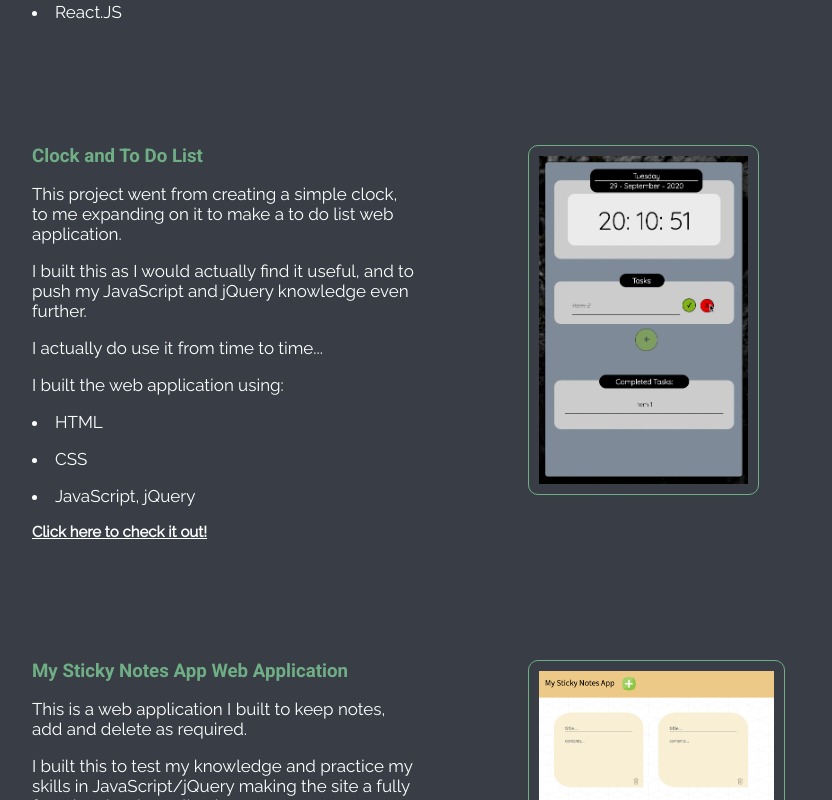
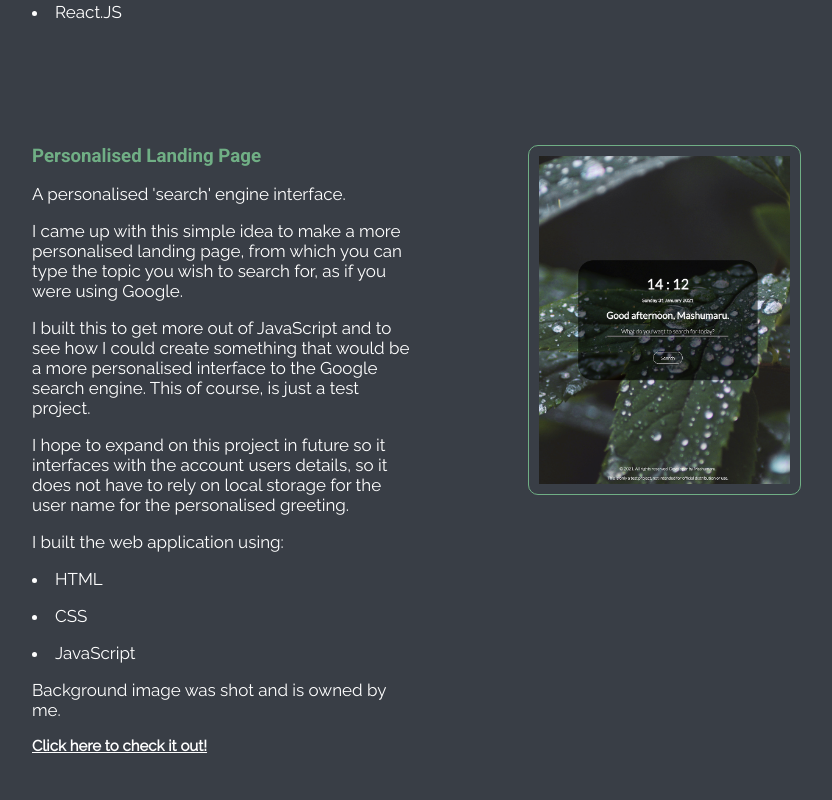
Before and after one commit to MashuMaru/personal-site, a React (Create React App) app: page / in a window 1280 px wide. Shown: the part 2040-2840 px from the top of the page, without its empty margins (224-1056 px from the left). Built offline with nearby package versions, Linux system fonts and the light colour scheme.

Commit message:
updated with new LandingPage project + link.

```diff
--- a/public/styles.css
+++ b/public/styles.css
@@ -276,6 +276,12 @@ p {
     }
 }
 
+/* @media only screen and (max-width: 500px) {
+    .landing-pic {
+        max-height: 210px;
+    }
+} */
+
 .about-details {
     font-size: 17px;
 }
--- a/src/Components/Projects.js
+++ b/src/Components/Projects.js
@@ -3,6 +3,7 @@ import PersonalSite from './Projects/PersonalSite';
 import NotesApp from './Projects/NotesApp';
 import ClockTask from './Projects/ClockTask';
 import WeatherApp from './Projects/WeatherApp';
+import LandingPage from './Projects/LandingPage';
 import AOS from 'aos';
 
 function About() {
@@ -11,6 +12,7 @@ function About() {
     {/* <hr></hr> */}
     <h2 className="title">Projects</h2>
             <PersonalSite />
+            <LandingPage />
             <ClockTask />
             <NotesApp />
             <WeatherApp />
--- /dev/null
+++ b/src/Components/Projects/LandingPage.js
@@ -0,0 +1,39 @@
+import React from 'react';
+import LandingPage from '../Projects/images/mashu-landing-page.png';
+import AOS from 'aos';
+
+function ClockTask() {
+    AOS.init()
+    return <section id="projects" data-aos="fade-left" data-aos-duration="500">
+    {/* <hr></hr> */}
+    <div className="container-div">
+    <div className='projects-section'>
+        {/* <h1 className="title">Projects</h1> */}
+        <div className="col about-information-left">
+        <h3 className="left-description">Personalised Landing Page</h3>
+        <p className="about-details">A personalised 'search' engine interface.</p>
+        <p className="about-details">I came up with this simple idea to make a more personalised
+        landing page, from which you can type the topic you wish to search for, as if you were using Google.</p>
+        <p className="about-details">I built this to get more out of JavaScript and to see how I could create something that would
+        be a more personalised interface to the Google search engine. This of course, is just a test project.</p>
+        <p className="about-details">I hope to expand on this project in future so it interfaces with the account users details, so it does
+         not have to rely on local storage for the user name for the personalised greeting.</p>
+        <p className="about-details">I built the web application using:</p>
+        <p className="about-details"><li>HTML</li></p>
+        <p className="about-details"><li>CSS</li></p>
+        <p className="about-details"><li>JavaScript</li></p>
+        <p className="about-details">Background image was shot and is owned by me.</p>
+        <p className="port-link"><a rel="noreferrer" href="https://mashu-landing-page.netlify.app/" target="_blank">Click here to check it out!</a></p>        {/* <p className="port-link"><a rel="noreferrer" href="https://daily-check-list.netlify.app/" target="_blank">Click here to check it out!</a></p> */}
+
+
+        </div>
+
+        <div className="col left-pic-section" data-aos="fade-right" data-aos-duration="1000">
+        <img className="skills-pic landing-pic" src={LandingPage} alt="pic-of-me"></img>
+        </div>
+</div>
+        </div>
+    </section>
+}
+
+export default ClockTask;
```
Also changed, not shown: src/Components/Projects/images/mashu-landing-page.png (added), 1 other file (tests, documents, lock files or other folders).
